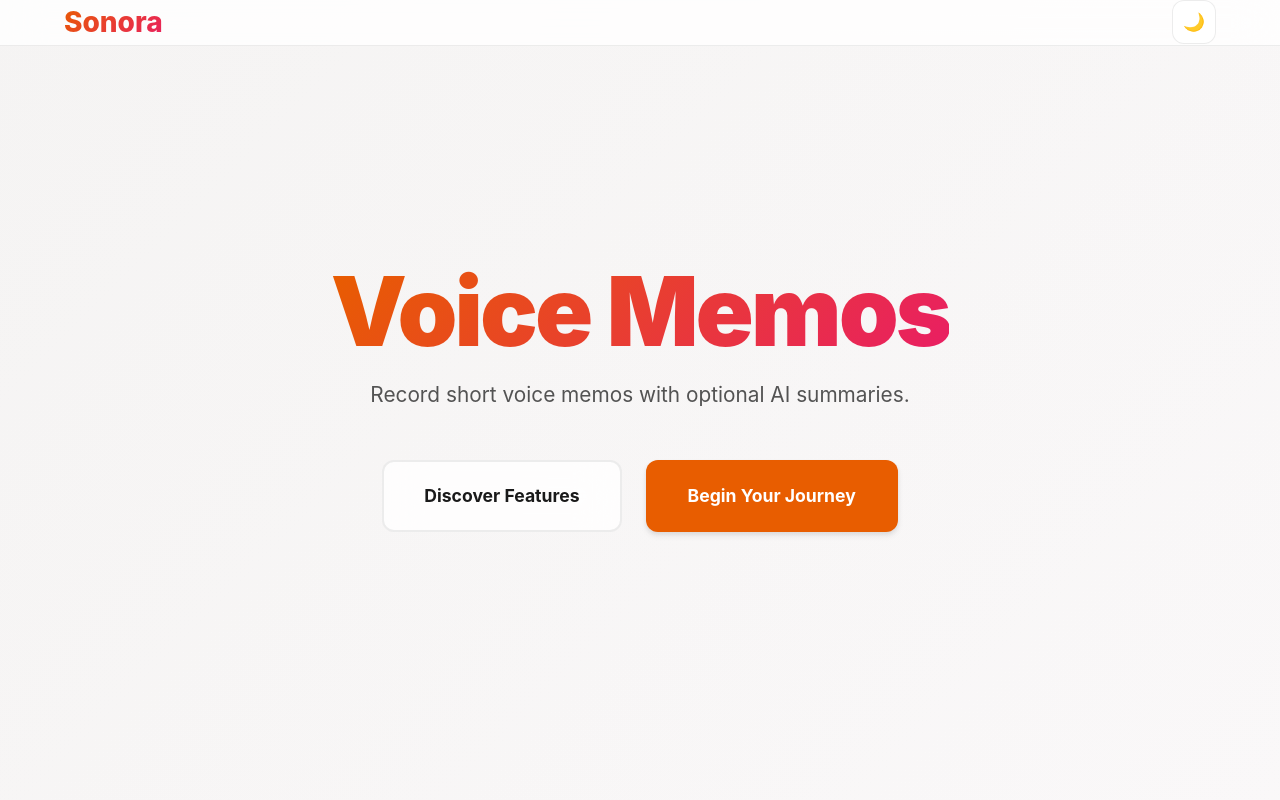
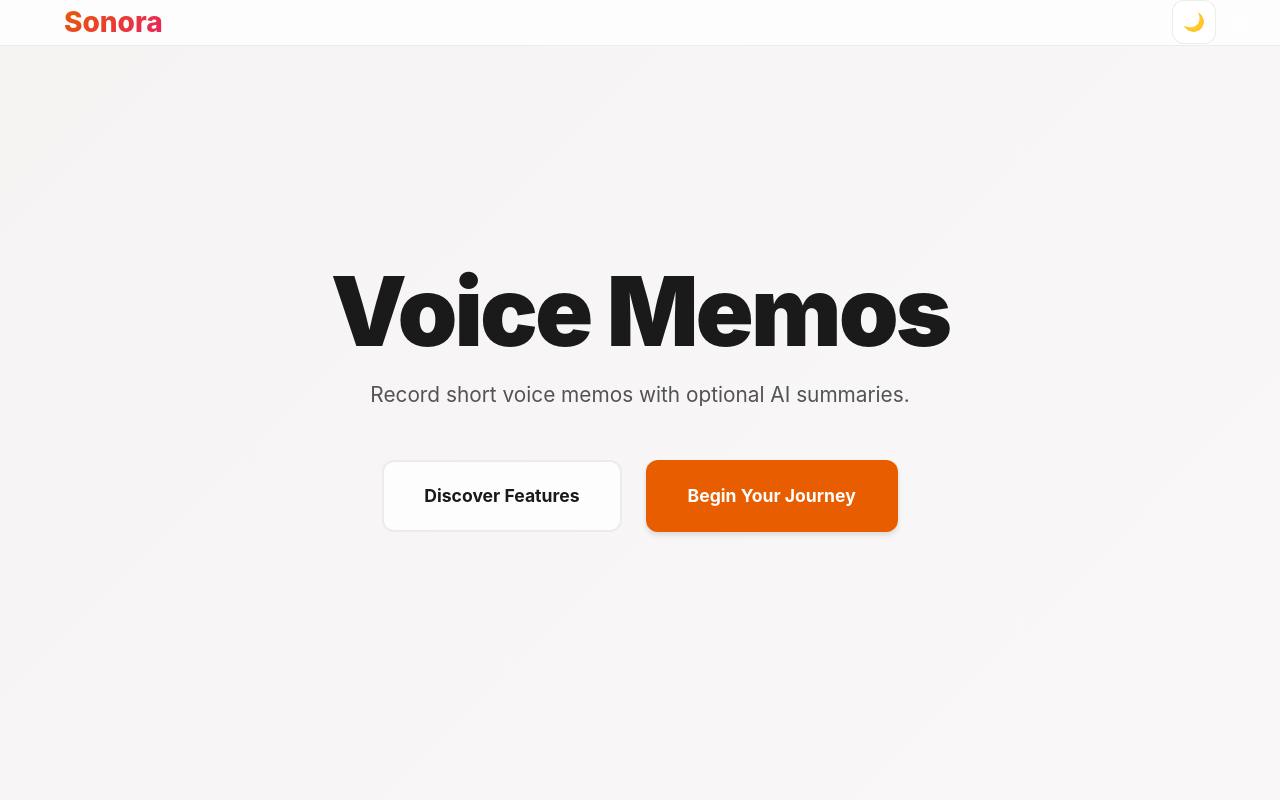
Before and after one commit to samuelkahessay/samuelkahessay.github.io, a plain HTML site: page sonora/index.html in a window 1280 px wide. Shown: the top 800 px of the page. Drawn offline with Linux system fonts and the light colour scheme.

Commit message:
Remove transparent gradient headers

```diff
--- a/sonora/index.html
+++ b/sonora/index.html
@@ -114,10 +114,8 @@
 
         /* Improved typography for better legibility */
         .sonora-page h1, .sonora-page h2, .sonora-page h3, .sonora-page h4, .sonora-page h5, .sonora-page h6 {
-            background: var(--gradient-text);
-            -webkit-background-clip: text;
-            -webkit-text-fill-color: transparent;
-            background-clip: text;
+            /* Ensure visible text across browsers */
+            color: var(--text-primary);
             font-weight: 700;
             letter-spacing: -0.02em;
         }
@@ -249,10 +247,8 @@
             font-weight: 900;
             margin-bottom: 1.5rem;
             letter-spacing: -0.03em;
-            background: var(--gradient-text);
-            -webkit-background-clip: text;
-            -webkit-text-fill-color: transparent;
-            background-clip: text;
+            /* Solid color for cross-browser visibility */
+            color: var(--text-primary);
             line-height: 0.9;
         }
 
```
Also changed, not shown: sonora/privacy-policy.html (+2 -4 lines), sonora/support.html (+2 -4 lines), sonora/terms-of-service.html (+2 -4 lines).
